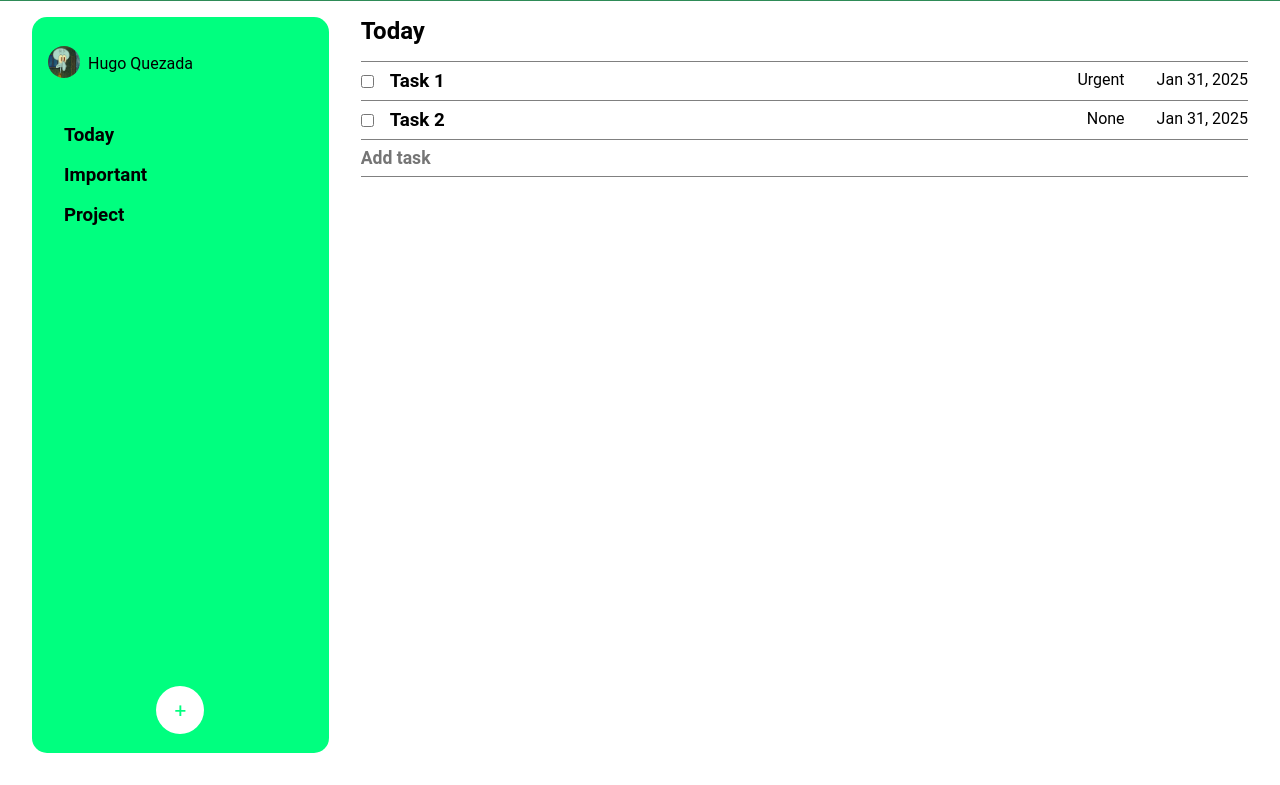
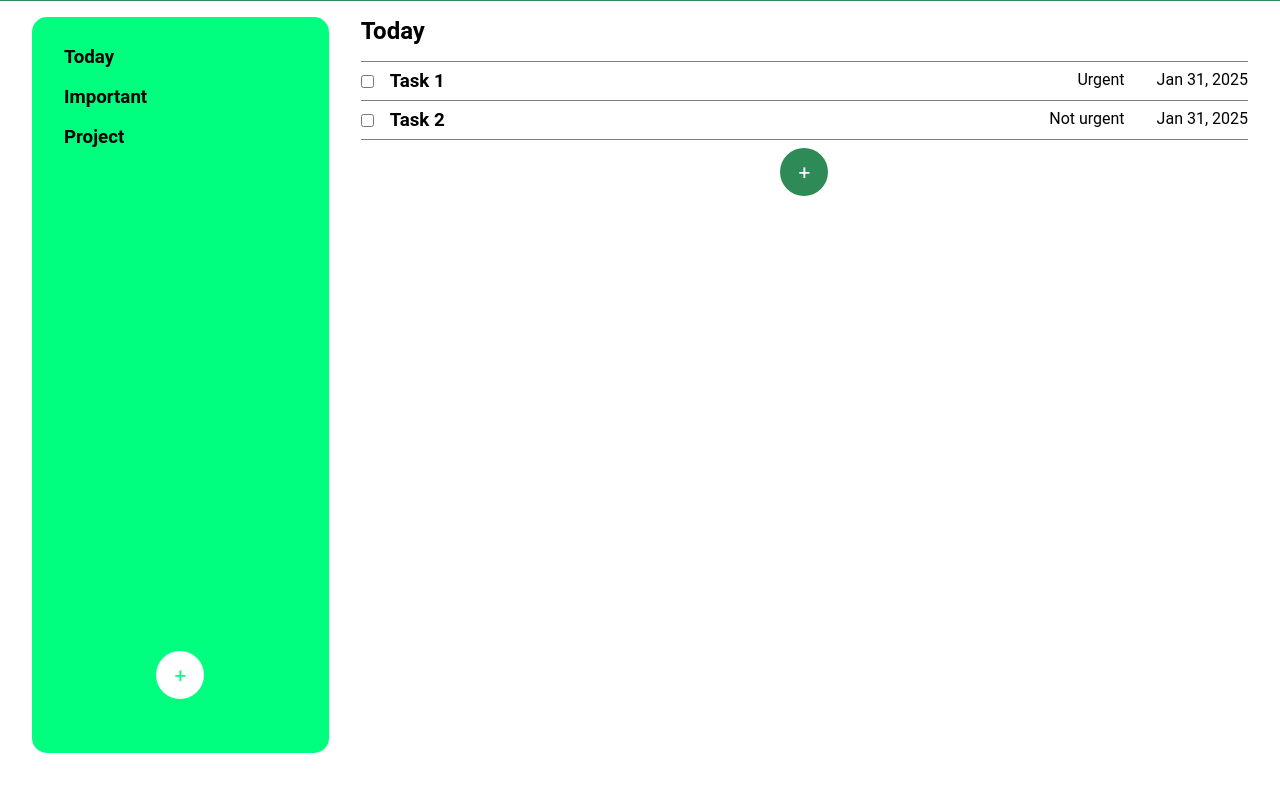
Before and after one commit to hquezada24/task-manager, a website built with webpack: page src/index.html in a window 1280 px wide. Shown: the part 31-816 px from the top of the page. Built offline with nearby package versions, Linux system fonts and the light colour scheme.

Commit message:
Change 'add task' input to a button. Delete its previous styling lines. Delete profile section. Delete styling lines.

```diff
--- a/src/index.html
+++ b/src/index.html
@@ -14,10 +14,6 @@
     </header>
     <main>
         <div id="left">
-            <div id="profile">
-                <div id="pfp"><img src="image.png" alt="Profile picture"></div>
-                <div id="user"><p>Hugo Quezada</p></div>
-            </div>
             <div id="projects">
                 <div class="project">
                     <h3>Today</h3>
@@ -55,14 +51,14 @@
                         <h3>Task 2</h3>
                     </div>
                     <div class="info">
-                        <div class="priority">None</div>
+                        <div class="priority">Not urgent</div>
                         <p class="due">Jan 31, 2025</p>
                     </div>
                 </div>
                 <p class="description">Description</p>
             </div>
             <div class="task" id="add">
-                <input type="text" placeholder="Add task" id="add-task">
+                <button id="add-task-input">+</button>
             </div>
         </div>
     </main>
--- a/src/index.js
+++ b/src/index.js
@@ -12,11 +12,9 @@ select another project
 Show description when hovering
 */
 
-const input = document.getElementById("add-task");
+const input = document.getElementById("add");
 
-input.addEventListener("input", () => {
-    console.log(input.value);
-})
+
 
 // show and hide description of task 1
 const task1 = document.querySelector("#task1");
@@ -41,9 +39,3 @@ task2.addEventListener("mouseout", () => {
     const description = document.querySelector("#task2 .description");
     description.style.display = "none";
 });
-
-const list = document.querySelector("#list");
-list.addEventListener("mouseover", (e) => {
-    const targeting = e.target;
-
-});
--- a/src/style.css
+++ b/src/style.css
@@ -44,28 +44,13 @@ main {
 }
 
 /* left sections */
-#profile {
-    display: flex;
-    align-items: center;
-}
 #projects {
     width: 100%;
     height: 80%;
 }
-#profile, #add-project {
+#add-project {
     width: 100%;
-    height: 10%;
-}
-#pfp img {
-    border-radius: 50%;
-    width: 2rem;
-    height: 2rem;
-}
-
-#user {
-    display: flex;
-    align-items: center;
-    padding-left: 0.5rem;
+    height: 20%;
 }
 #left div {
     margin-bottom: 0.5rem;
@@ -89,20 +74,24 @@ main {
     align-items: center;
     justify-content: center;
 }
-#add-project-input{
+#add-project-input, #add-task-input{
     width: 3rem;
     height: 3rem;
     border-radius: 50%;
     border: none;
-    background-color: white;
-    color: #00FF7F;
     font-size: 1.3rem;
     text-align: center;
     display: inline-block;
 }
-#add-project-input:hover{
+#add-project-input, #add-task-input:hover{
+    background-color: white;
+    color: #00FF7F;
+}
+#add-project-input:hover, #add-task-input{
     background-color: seagreen;
     color: white;
+}
+#add-project-input:hover, #add-task-input:hover{
     box-shadow: 0 4px 8px 0 rgba(0,0,0,0.2), 0 3px 10px 0 rgba(0,0,0,0.19);
 }
 
@@ -121,19 +110,6 @@ main {
     border-top: 1px solid grey;
     padding: 0.5rem 0;
 }
-.task:last-of-type {
-    border-bottom: 1px solid grey;
-    color: gray;
-}
-.task:last-of-type input, input:focus {
-    border: none;
-    outline: none;
-    width: 70%;
-    height: 100%;
-    font-size: 1.1rem;
-    font-weight: bold;
-    background-color: transparent;
-}
 .title {
     display: flex;
 }
@@ -142,7 +118,7 @@ main {
     display: flex;
     align-items: center;
 }
-.title h3 {
+.title h3{
     margin-left: 1rem;
 }
 .title p {
@@ -159,3 +135,7 @@ main {
 .description {
     display: none;
 }
+#add{
+    display: flex;
+    justify-content: center;
+}
```
